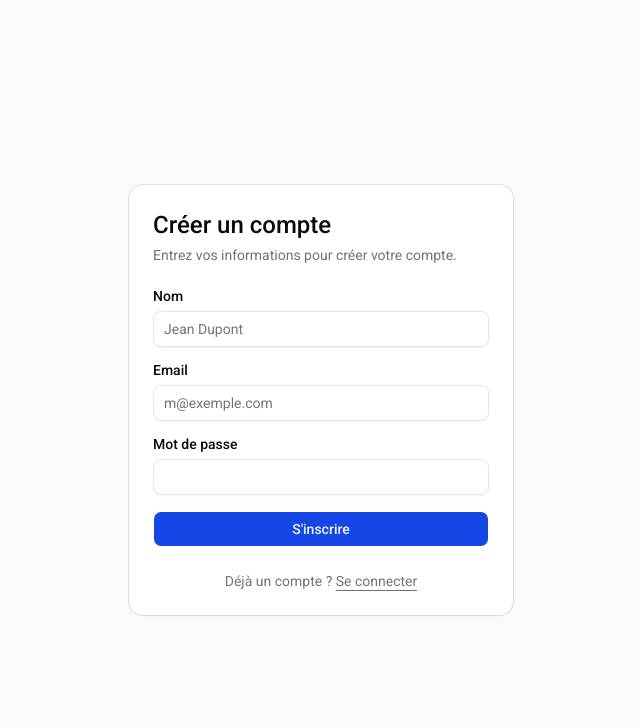
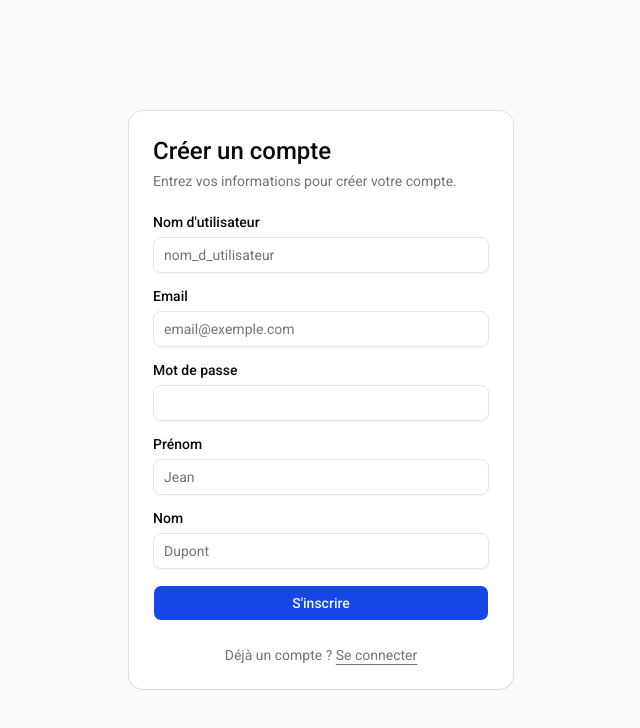
Before and after one commit to Gabricode5/PFE_ECE, a Next.js app in the folder frontend/: page /sign-up in a window 1280 px wide. Shown: the top 728 px of the page, without its empty margins (319-959 px from the left). Built offline with nearby package versions, Linux system fonts and the light colour scheme.

Commit message:
modificaiton de la page de création d'utilisateur

```diff
--- a/frontend/app/(auth)/sign-up/page.tsx
+++ b/frontend/app/(auth)/sign-up/page.tsx
@@ -1,4 +1,8 @@
+"use client" //pour utiliser les formulaires et le state
+
+import { useState } from "react"
 import Link from "next/link"
+import { useRouter } from "next/navigation" //pour la navigation après l'inscription
 import { Button } from "@/components/ui/button"
 import {
     Card,
@@ -12,6 +16,46 @@ import { Input } from "@/components/ui/input"
 import { Label } from "@/components/ui/label"
 
 export default function SignUpPage() {
+
+    const router = useRouter()
+    const [error, setError] = useState("")
+
+    async function handleSubmit(event: React.FormEvent<HTMLFormElement>) {
+        event.preventDefault() // Empêche le rechargement de la page
+        setError("")
+
+        const formData = new FormData(event.currentTarget)
+        const data = Object.fromEntries(formData)
+
+        // On prépare l'objet exactement comme ton backend l'attend (UserCreate)
+        const payload = {
+            username: data.username,
+            email: data.email,
+            password: data.password,
+            prenom: data.prenom,
+            nom: data.nom,
+            role: "user" // Role par défaut
+        }
+
+        try {
+            const response = await fetch("http://localhost:8000/register", {
+                method: "POST",
+                headers: { "Content-Type": "application/json" },
+                body: JSON.stringify(payload),
+            })
+
+            if (response.ok) {
+                // Inscription réussie ! On redirige vers le login
+                router.push("/login")
+            } else {
+                const errorData = await response.json()
+                setError(errorData.detail || "Une erreur est survenue")
+            }
+        } catch (err) {
+            setError("Impossible de contacter le serveur.")
+        }
+    }
+
     return (
         <Card>
             <CardHeader>
@@ -20,23 +64,33 @@ export default function SignUpPage() {
                     Entrez vos informations pour créer votre compte.
                 </CardDescription>
             </CardHeader>
+            <form onSubmit={handleSubmit}>
                 <CardContent className="space-y-4">
                     <div className="space-y-2">
-                    <Label htmlFor="name">Nom</Label>
-                    <Input id="name" placeholder="Jean Dupont" required />
+                        <Label htmlFor="username">Nom d'utilisateur</Label>
+                        <Input id="username" placeholder="nom_d_utilisateur" required />
                     </div>
                     <div className="space-y-2">
                         <Label htmlFor="email">Email</Label>
-                    <Input id="email" type="email" placeholder="m@exemple.com" required />
+                        <Input id="email" type="email" placeholder="email@exemple.com" required />
                     </div>
                     <div className="space-y-2">
                         <Label htmlFor="password">Mot de passe</Label>
                         <Input id="password" type="password" required />
                     </div>
+                    <div className="space-y-2">
+                        <Label htmlFor="prenom">Prénom</Label>
+                        <Input id="prenom" placeholder="Jean" required />
+                    </div>
+                    <div className="space-y-2">
+                        <Label htmlFor="name">Nom</Label>
+                        <Input id="name" placeholder="Dupont" required />
+                    </div>
                     <Button type="submit" className="w-full">
                         S&apos;inscrire
                     </Button>
                 </CardContent>
+            </form>
             <CardFooter className="flex justify-center">
                 <div className="text-sm text-muted-foreground">
                     Déjà un compte ?{" "}
```
Lines whose indentation alone changed are shown as unchanged.
